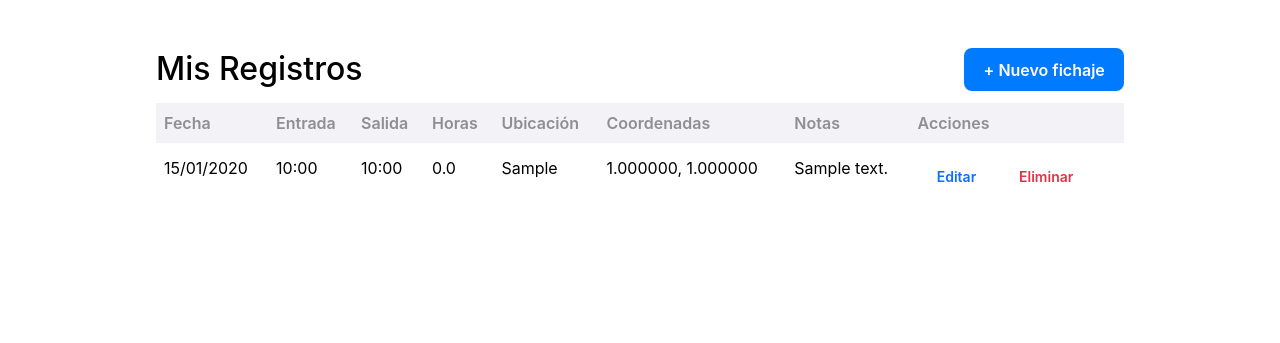
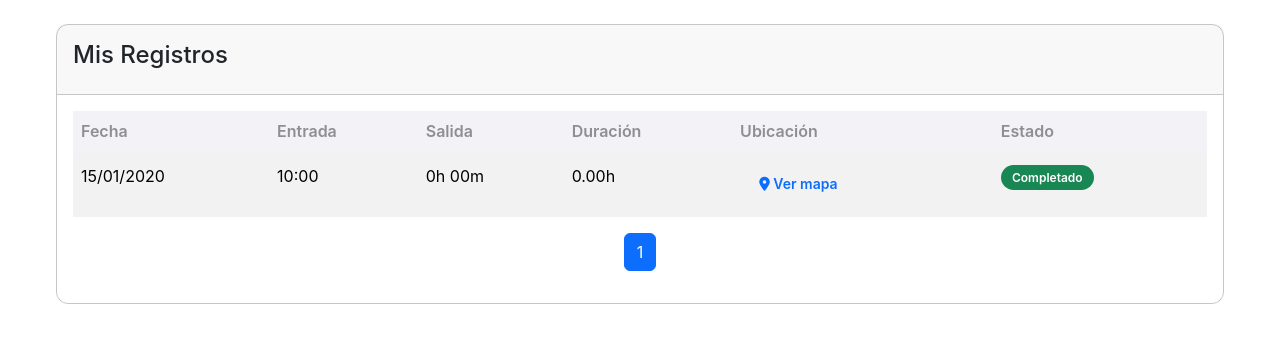
Before and after one commit to xhryzz/fichador.mochitos, a Flask app: page /records in a window 1280 px wide. Shown: the part 57-400 px from the top of the page. Run offline with Flask 3, Linux system fonts and the light colour scheme; a user stored in the database is signed in; tables that the repository leaves empty hold one stand-in row (values such as "Sample post").

Commit message:
Add files via upload

```diff
--- a/app.py
+++ b/app.py
@@ -76,6 +76,36 @@ class TimeRecord(db.Model):
     notes = db.Column(db.String(500), nullable=True)
     is_active = db.Column(db.Boolean, default=True)
 
+
+
+# =============================
+# Filtros Jinja para duraciones
+# =============================
+@app.template_filter('dur_hm')
+def dur_hm(total_seconds):
+    """Devuelve 'Hh Mm' a partir de segundos (p.ej. 5h 07m)."""
+    if total_seconds is None:
+        return '-'
+    try:
+        total_seconds = int(total_seconds)
+    except Exception:
+        return '-'
+    hours = total_seconds // 3600
+    minutes = (total_seconds % 3600) // 60
+    return f"{hours}h {minutes:02d}m"
+
+@app.template_filter('dur_hhmm')
+def dur_hhmm(total_seconds):
+    """Devuelve 'HH:MM' a partir de segundos (p.ej. 05:07)."""
+    if total_seconds is None:
+        return '-'
+    try:
+        total_seconds = int(total_seconds)
+    except Exception:
+        return '-'
+    hours = total_seconds // 3600
+    minutes = (total_seconds % 3600) // 60
+    return f"{hours:02d}:{minutes:02d}"
 @login_manager.user_loader
 def load_user(user_id):
     return User.query.get(int(user_id))
@@ -372,22 +402,28 @@ def dashboard():
 
     week_start = today - timedelta(days=today.weekday())
     week_records = TimeRecord.query.filter(TimeRecord.user_id == current_user.id, TimeRecord.date >= week_start, TimeRecord.exit_time.isnot(None)).all()
-    weekly_hours = sum((record.exit_time - record.entry_time).total_seconds() / 3600 for record in week_records)
-    today_hours = sum((record.exit_time - record.entry_time).total_seconds() / 3600 for record in today_records if record.exit_time)
+    weekly_seconds = sum(int((record.exit_time - record.entry_time).total_seconds()) for record in week_records)
+    weekly_hours = weekly_seconds / 3600
+    today_seconds = sum(int((record.exit_time - record.entry_time).total_seconds()) for record in today_records if record.exit_time)
+    today_hours = today_seconds / 3600
 
     all_records = TimeRecord.query.filter(TimeRecord.user_id == current_user.id, TimeRecord.exit_time.isnot(None)).all()
-    total_hours_worked = sum((record.exit_time - record.entry_time).total_seconds() / 3600 for record in all_records)
+    total_seconds_worked = sum(int((record.exit_time - record.entry_time).total_seconds()) for record in all_records)
+    total_hours_worked = total_seconds_worked / 3600
 
     schedules = Schedule.query.filter_by(user_id=current_user.id, is_active=True).all()
     weekly_required_hours = 0
+    weekly_required_seconds = 0
     for i in range(7):
         day = week_start + timedelta(days=i)
         day_of_week = day.weekday()
         day_schedule = next((s for s in schedules if s.day_of_week == day_of_week), None)
         if day_schedule:
             weekly_required_hours += day_schedule.hours_required
+            weekly_required_seconds += int(day_schedule.hours_required * 3600)
 
     total_hours_required = current_user.total_hours_required
+    total_required_seconds = int(total_hours_required * 3600)
 
     return render_template('dashboard.html', active_record=active_record, today_records=today_records,
                          weekly_hours=weekly_hours, today_hours=today_hours, weekly_required_hours=weekly_required_hours,
@@ -536,110 +572,6 @@ def records():
     records = TimeRecord.query.filter_by(user_id=current_user.id).order_by(TimeRecord.date.desc(), TimeRecord.entry_time.desc()).paginate(page=page, per_page=10)
     return render_template('records.html', records=records)
 
-
-# =============================
-# CRUD de fichajes para usuario
-# =============================
-@app.route('/records/new', methods=['GET', 'POST'])
-@login_required
-def user_add_record():
-    if request.method == 'POST':
-        try:
-            date = datetime.strptime(request.form.get('date'), '%Y-%m-%d').date()
-            entry_time = datetime.strptime(request.form.get('entry_time'), '%H:%M').time()
-            exit_time_str = request.form.get('exit_time')
-            exit_time = datetime.strptime(exit_time_str, '%H:%M').time() if exit_time_str else None
-
-            if exit_time and datetime.combine(date, exit_time) < datetime.combine(date, entry_time):
-                flash('La salida no puede ser anterior a la entrada', 'error')
-                return redirect(url_for('user_add_record'))
-
-            latitude = float(request.form.get('latitude')) if request.form.get('latitude') else None
-            longitude = float(request.form.get('longitude')) if request.form.get('longitude') else None
-
-            record = TimeRecord(
-                user_id=current_user.id,
-                date=date,
-                entry_time=datetime.combine(date, entry_time),
-                exit_time=datetime.combine(date, exit_time) if exit_time else None,
-                location=request.form.get('location', ''),
-                latitude=latitude,
-                longitude=longitude,
-                notes=request.form.get('notes', '')
-            )
-            db.session.add(record)
-            db.session.commit()
-            flash('Fichaje creado correctamente', 'success')
-            return redirect(url_for('records'))
-        except Exception as e:
-            db.session.rollback()
-            print('Error al crear fichaje:', e)
-            flash('Error al crear el fichaje', 'error')
-            return redirect(url_for('user_add_record'))
-    return render_template('user_new_record.html')
-
-@app.route('/records/edit/<int:record_id>', methods=['GET', 'POST'])
-@login_required
-def user_edit_record(record_id):
-    record = TimeRecord.query.get_or_404(record_id)
-    if record.user_id != current_user.id:
-        flash('No tienes permisos para editar este fichaje', 'error')
-        return redirect(url_for('records'))
-
-    if request.method == 'POST':
-        try:
-            entry_time_str = request.form.get('entry_time')
-            exit_time_str = request.form.get('exit_time')
-            if entry_time_str:
-                record.entry_time = datetime.strptime(f"{record.date} {entry_time_str}", '%Y-%m-%d %H:%M')
-            if exit_time_str:
-                record.exit_time = datetime.strptime(f"{record.date} {exit_time_str}", '%Y-%m-%d %H:%M')
-            else:
-                record.exit_time = None
-
-            # Validación entrada/salida
-            if record.exit_time and record.exit_time < record.entry_time:
-                flash('La salida no puede ser anterior a la entrada', 'error')
-                return redirect(url_for('user_edit_record', record_id=record.id))
-
-            if request.form.get('latitude'):
-                record.latitude = float(request.form.get('latitude'))
-            if request.form.get('longitude'):
-                record.longitude = float(request.form.get('longitude'))
-            record.location = request.form.get('location', '')
-            record.notes = request.form.get('notes', '')
-            db.session.commit()
-            flash('Fichaje actualizado correctamente', 'success')
-            return redirect(url_for('records'))
-        except Exception as e:
-            db.session.rollback()
-            print('Error al actualizar fichaje:', e)
-            flash('Error al actualizar el fichaje', 'error')
-            return redirect(url_for('user_edit_record', record_id=record.id))
-
-    # Pasamos horas para prefijar el form
-    entry_prefill = record.entry_time.strftime('%H:%M') if record.entry_time else ''
-    exit_prefill = record.exit_time.strftime('%H:%M') if record.exit_time else ''
-    return render_template('user_edit_record.html', record=record, entry_prefill=entry_prefill, exit_prefill=exit_prefill)
-
-@app.route('/records/delete/<int:record_id>', methods=['POST'])
-@login_required
-def user_delete_record(record_id):
-    record = TimeRecord.query.get_or_404(record_id)
-    if record.user_id != current_user.id:
-        flash('No tienes permisos para eliminar este fichaje', 'error')
-        return redirect(url_for('records'))
-    try:
-        db.session.delete(record)
-        db.session.commit()
-        flash('Fichaje eliminado correctamente', 'success')
-    except Exception as e:
-        db.session.rollback()
-        print('Error al eliminar fichaje:', e)
-        flash('Error al eliminar el fichaje', 'error')
-    return redirect(url_for('records'))
-
-
 @app.route('/reports')
 @login_required
 def reports():
@@ -665,12 +597,16 @@ def generate_report():
 def generate_csv_report(records, start_date, end_date):
     output = io.StringIO()
     writer = csv.writer(output)
-    writer.writerow(['Fecha', 'Entrada', 'Salida', 'Horas', 'Ubicación', 'Coordenadas'])
+    writer.writerow(['Fecha', 'Entrada', 'Salida', 'Duración (hh:mm)', 'Horas decimales', 'Ubicación', 'Coordenadas'])
     for record in records:
-        hours = round((record.exit_time - record.entry_time).total_seconds() / 3600, 2) if record.exit_time else ''
+        secs = int((record.exit_time - record.entry_time).total_seconds()) if record.exit_time else None
+        hhmm = f"{secs//3600:02d}:{(secs%3600)//60:02d}" if secs is not None else ''
+        hours_decimal = round(secs/3600, 2) if secs is not None else ''
         coords = f"{record.latitude:.6f}, {record.longitude:.6f}" if record.latitude and record.longitude else ''
-        writer.writerow([record.date.strftime('%d/%m/%Y'), record.entry_time.strftime('%H:%M'),
-                        record.exit_time.strftime('%H:%M') if record.exit_time else 'En curso', hours, record.location or '', coords])
+        writer.writerow([record.date.strftime('%d/%m/%Y'),
+                         record.entry_time.strftime('%H:%M'),
+                         record.exit_time.strftime('%H:%M') if record.exit_time else 'En curso',
+                         hhmm, hours_decimal, record.location or '', coords])
     output.seek(0)
     return send_file(io.BytesIO(output.getvalue().encode('utf-8')), mimetype='text/csv', as_attachment=True, download_name=f'reporte_{start_date}_{end_date}.csv')
 
@@ -687,7 +623,7 @@ def generate_pdf_report(records, start_date, end_date):
     p.drawString(100, y, "Fecha")
     p.drawString(150, y, "Entrada")
     p.drawString(200, y, "Salida")
-    p.drawString(250, y, "Horas")
+    p.drawString(250, y, "Duración")
     p.drawString(300, y, "Ubicación")
     p.setFont("Helvetica", 10)
     y -= 20
@@ -696,7 +632,7 @@ def generate_pdf_report(records, start_date, end_date):
             p.showPage()
             y = 800
             p.setFont("Helvetica", 10)
-        hours = f"{(record.exit_time - record.entry_time).total_seconds() / 3600:.2f}h" if record.exit_time else 'En curso'
+        hours = (lambda s: f"{s//3600}h {((s)%3600)//60:02d}m")(int((record.exit_time - record.entry_time).total_seconds())) if record.exit_time else 'En curso'
         location = (record.location or '')[:27] + '...' if len(record.location or '') > 30 else (record.location or '')
         p.drawString(100, y, record.date.strftime('%d/%m/%Y'))
         p.drawString(150, y, record.entry_time.strftime('%H:%M'))
--- a/templates/records.html
+++ b/templates/records.html
@@ -1,31 +1,26 @@
+{% extends "base.html" %}
 
-{% extends 'base.html' %}
 {% block title %}Mis Registros{% endblock %}
+
 {% block content %}
-<div class="container" style="max-width:1000px;margin:auto">
-  <div class="d-flex" style="display:flex;justify-content:space-between;align-items:center;margin-bottom:12px">
-    <h2 style="margin:0">Mis Registros</h2>
-    <a href="{{ url_for('user_add_record') }}" class="btn btn-primary">+ Nuevo fichaje</a>
+<div class="row">
+    <div class="col-12">
+        <div class="card">
+            <div class="card-header">
+                <h4>Mis Registros</h4>
             </div>
-
-  {% if records.items|length == 0 %}
-    <div class="card" style="padding:20px;border:1px solid #e5e7eb;border-radius:12px;background:#fafafa;text-align:center">
-      <p style="margin:0 0 10px 0">No hay registros.</p>
-      <a class="btn btn-primary" href="{{ url_for('user_add_record') }}">Crear mi primer fichaje</a>
-    </div>
-  {% else %}
+            <div class="card-body">
+                {% if records.items %}
                 <div class="table-responsive">
-      <table class="table" style="width:100%">
+                    <table class="table table-striped">
                         <thead>
                             <tr>
                                 <th>Fecha</th>
                                 <th>Entrada</th>
                                 <th>Salida</th>
-            <th>Horas</th>
+                                <th>Duración</th>
                                 <th>Ubicación</th>
-            <th>Coordenadas</th>
-            <th>Notas</th>
-            <th>Acciones</th>
+                                <th>Estado</th>
                             </tr>
                         </thead>
                         <tbody>
@@ -33,26 +28,34 @@
                             <tr>
                                 <td>{{ record.date.strftime('%d/%m/%Y') }}</td>
                                 <td>{{ record.entry_time.strftime('%H:%M') }}</td>
-            <td>{{ record.exit_time.strftime('%H:%M') if record.exit_time else 'En curso' }}</td>
+                                <td>
+                                    {% if record.exit_time %}{{ ((record.exit_time - record.entry_time).total_seconds())|int|dur_hm }}{% else %}En curso{% endif %}
+                                </td>
                                 <td>
                                     {% if record.exit_time %}
-                {{ ((record.exit_time - record.entry_time).total_seconds() / 3600)|round(2) }}
+                                        {{ "%.2f"|format((record.exit_time - record.entry_time).total_seconds() / 3600) }}h
                                     {% else %}
                                         -
                                     {% endif %}
                                 </td>
-            <td>{{ record.location or '' }}</td>
                                 <td>
                                     {% if record.latitude and record.longitude %}
-                {{ '%.6f'|format(record.latitude) }}, {{ '%.6f'|format(record.longitude) }}
+                                    <button class="btn btn-sm btn-outline-primary view-map-btn"
+                                            data-lat="{{ record.latitude }}"
+                                            data-lng="{{ record.longitude }}"
+                                            data-location="{{ record.location }}">
+                                        <i class="fas fa-map-marker-alt"></i> Ver mapa
+                                    </button>
+                                    {% else %}
+                                    <span title="{{ record.location }}">{{ record.location|truncate(30) }}</span>
                                     {% endif %}
                                 </td>
-            <td>{{ record.notes or '' }}</td>
                                 <td>
-              <a class="btn btn-sm btn-outline-primary" href="{{ url_for('user_edit_record', record_id=record.id) }}">Editar</a>
-              <form method="POST" action="{{ url_for('user_delete_record', record_id=record.id) }}" style="display:inline" onsubmit="return confirm('¿Eliminar este fichaje?')">
-                <button class="btn btn-sm btn-outline-danger" type="submit">Eliminar</button>
-              </form>
+                                    {% if record.exit_time %}
+                                        <span class="badge bg-success">Completado</span>
+                                    {% else %}
+                                        <span class="badge bg-warning">Activo</span>
+                                    {% endif %}
                                 </td>
                             </tr>
                             {% endfor %}
@@ -60,19 +63,92 @@
                     </table>
                 </div>
 
-    {% if records.pages > 1 %}
-    <nav aria-label="Paginación" style="margin-top:12px">
-      <ul class="pagination">
-        <li class="page-item {% if not records.has_prev %}disabled{% endif %}">
-          <a class="page-link" href="{{ url_for('records', page=records.prev_num) if records.has_prev else '#' }}">Anterior</a>
+                <!-- Paginación -->
+                <nav>
+                    <ul class="pagination justify-content-center">
+                        {% if records.has_prev %}
+                        <li class="page-item">
+                            <a class="page-link" href="{{ url_for('records', page=records.prev_num) }}">Anterior</a>
                         </li>
-        <li class="page-item disabled"><span class="page-link">Página {{ records.page }} de {{ records.pages }}</span></li>
-        <li class="page-item {% if not records.has_next %}disabled{% endif %}">
-          <a class="page-link" href="{{ url_for('records', page=records.next_num) if records.has_next else '#' }}">Siguiente</a>
+                        {% endif %}
+                        {% for page_num in records.iter_pages() %}
+                            {% if page_num %}
+                                <li class="page-item {{ 'active' if page_num == records.page else '' }}">
+                                    <a class="page-link" href="{{ url_for('records', page=page_num) }}">{{ page_num }}</a>
                                 </li>
+                            {% endif %}
+                        {% endfor %}
+                        {% if records.has_next %}
+                        <li class="page-item">
+                            <a class="page-link" href="{{ url_for('records', page=records.next_num) }}">Siguiente</a>
+                        </li>
+                        {% endif %}
                     </ul>
                 </nav>
-    {% endif %}
+                {% else %}
+                <p class="text-center">No hay registros.</p>
                 {% endif %}
             </div>
+        </div>
+    </div>
+</div>
+
+<!-- Modal para ver mapa de registros -->
+<div class="modal fade" id="recordMapModal" tabindex="-1">
+    <div class="modal-dialog modal-lg">
+        <div class="modal-content">
+            <div class="modal-header">
+                <h5 class="modal-title">Ubicación del fichaje</h5>
+                <button type="button" class="btn-close" data-bs-dismiss="modal"></button>
+            </div>
+            <div class="modal-body">
+                <p id="modalLocationText" class="mb-3"></p>
+                <div id="recordMap" style="height: 400px; border-radius: 10px;"></div>
+            </div>
+        </div>
+    </div>
+</div>
 {% endblock %}
+
+{% block scripts %}
+<script>
+// Función para mostrar mapa de registro histórico
+function showRecordMap(lat, lng, location) {
+    document.getElementById('modalLocationText').textContent = location;
+
+    // Limpiar mapa existente
+    const mapContainer = document.getElementById('recordMap');
+    if (mapContainer._leaflet_id) {
+        mapContainer._leaflet_id = null;
+        mapContainer.innerHTML = '';
+    }
+
+    // Pequeño delay para asegurar que el contenedor está listo
+    setTimeout(() => {
+        const recordMap = L.map('recordMap').setView([lat, lng], 16);
+
+        L.tileLayer('https://{s}.tile.openstreetmap.org/{z}/{x}/{y}.png', {
+            attribution: '&copy; <a href="https://www.openstreetmap.org/copyright">OpenStreetMap</a> contributors'
+        }).addTo(recordMap);
+
+        L.marker([lat, lng]).addTo(recordMap)
+            .bindPopup('Ubicación registrada')
+            .openPopup();
+    }, 100);
+}
+
+// Configurar event listeners para los botones de ver mapa
+document.addEventListener('DOMContentLoaded', function() {
+    document.querySelectorAll('.view-map-btn').forEach(button => {
+        button.addEventListener('click', function() {
+            const lat = parseFloat(this.getAttribute('data-lat'));
+            const lng = parseFloat(this.getAttribute('data-lng'));
+            const location = this.getAttribute('data-location');
+
+            showRecordMap(lat, lng, location);
+            new bootstrap.Modal(document.getElementById('recordMapModal')).show();
+        });
+    });
+});
+</script>
+{% endblock %}
```
Also changed, not shown: templates/dashboard.html (line endings or trailing spaces). Lines whose indentation alone changed are shown as unchanged.
